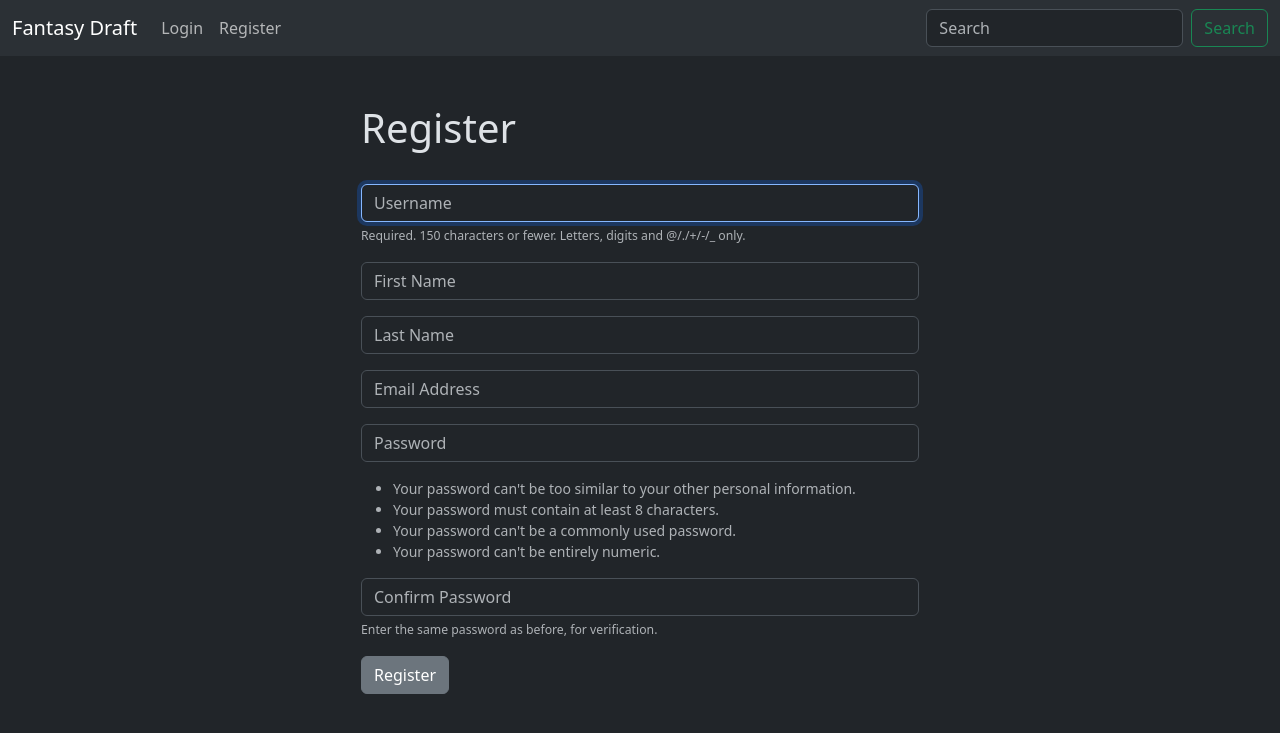
After one commit to adesmarais944/ff-draft, a Django app: page /register/ in a window 1280 px wide. The commit adds this page. Shown: the top 733 px of the page. Run offline with Django 5.2, Linux system fonts and the light colour scheme; some libraries are stand-ins or nearby versions.

Commit message:
added user registration, login, and logout features

```diff
--- /dev/null
+++ b/main/forms.py
@@ -0,0 +1,30 @@
+from django import forms
+from django.contrib.auth.forms import UserCreationForm
+from django.contrib.auth.models import User
+
+class SignUpForm(UserCreationForm):
+    email = forms.EmailField(label="", widget=forms.TextInput(attrs={'class':'form-control', 'placeholder':'Email Address'}))
+    first_name = forms.CharField(max_length=100, label="", widget=forms.TextInput(attrs={'class':'form-control', 'placeholder':'First Name'}))
+    last_name = forms.CharField(max_length=100, label="", widget=forms.TextInput(attrs={'class':'form-control', 'placeholder':'Last Name'}))
+
+    class Meta:
+        model = User
+        fields = ('username', 'first_name', 'last_name', 'email', 'password1', 'password2')
+
+    def __init__(self, *args, **kwargs):
+        super(SignUpForm, self).__init__(*args, **kwargs)
+
+        self.fields['username'].widget.attrs['class'] = 'form-control'
+        self.fields['username'].widget.attrs['placeholder'] = 'Username'
+        self.fields['username'].label = ''
+        self.fields['username'].help_text = '<span class="form-text text-muted"><small>Required. 150 characters or fewer. Letters, digits and @/./+/-/_ only.</small></span>'
+
+        self.fields['password1'].widget.attrs['class'] = 'form-control'
+        self.fields['password1'].widget.attrs['placeholder'] = 'Password'
+        self.fields['password1'].label = ''
+        self.fields['password1'].help_text = '<ul class="form-text text-muted small"><li>Your password can\'t be too similar to your other personal information.</li><li>Your password must contain at least 8 characters.</li><li>Your password can\'t be a commonly used password.</li><li>Your password can\'t be entirely numeric.</li></ul>'
+
+        self.fields['password2'].widget.attrs['class'] = 'form-control'
+        self.fields['password2'].widget.attrs['placeholder'] = 'Confirm Password'
+        self.fields['password2'].label = ''
+        self.fields['password2'].help_text = '<span class="form-text text-muted"><small>Enter the same password as before, for verification.</small></span>'
--- a/main/templates/base.html
+++ b/main/templates/base.html
@@ -11,6 +11,17 @@
     {% include 'navbar.html' %}
   </br>
     <div class="container">
+    </br>
+      {% if messages %}
+        {% for message in messages %}
+        <div class="alert alert-warning alert-dismissible fade show" role="alert">
+          {{ message }}
+          <button type="button" class="btn-close" data-bs-dismiss="alert" aria-label="Close"></button>
+        </div>
+        {% endfor %}
+      {% endif %}
+        {% block content %}
+        {% endblock %}
     </div>
     <script src="https://cdn.jsdelivr.net/npm/bootstrap@5.3.3/dist/js/bootstrap.bundle.min.js" integrity="sha384-YvpcrYf0tY3lHB60NNkmXc5s9fDVZLESaAA55NDzOxhy9GkcIdslK1eN7N6jIeHz" crossorigin="anonymous"></script>
   </body>
--- a/main/templates/navbar.html
+++ b/main/templates/navbar.html
@@ -6,6 +6,19 @@
       </button>
       <div class="collapse navbar-collapse" id="navbarSupportedContent">
         <ul class="navbar-nav me-auto mb-2 mb-lg-0">
+          </li>
+          {% if user.is_authenticated %}
+          <li class="nav-item">
+            <a class="nav-link" href="{% url 'logout' %}">Logout</a>
+          </li>
+          {% else %}
+          <li>
+            <a class="nav-link" href="{% url 'login' %}">Login</a>
+          </li>
+          <li>
+            <a class="nav-link" href="{% url 'register' %}">Register</a>
+          </li>
+          {% endif %}
         </ul>
         <form class="d-flex" role="search">
           <input class="form-control me-2" type="search" placeholder="Search" aria-label="Search">
--- /dev/null
+++ b/main/templates/register.html
@@ -0,0 +1,11 @@
+{% extends 'base.html' %}
+{% block content %}
+<div class="col-md-6 offset-md-3">
+    <h1>Register</h1></br>
+    <form method="POST" action="">
+        {% csrf_token %}
+        {{ form.as_p }}
+        <button type="submit" class="btn btn-secondary">Register</button>
+    </form>
+</div>
+{% endblock %}
--- a/main/urls.py
+++ b/main/urls.py
@@ -3,4 +3,7 @@ from . import views
 
 urlpatterns = [
     path('', views.home, name='home'),
+    path('login/', views.login_user, name = 'login'),
+    path('logout/', views.logout_user, name = 'logout'),
+    path('register/', views.register_user, name = 'register'),
 ]
--- a/main/views.py
+++ b/main/views.py
@@ -1,6 +1,46 @@
-from django.shortcuts import render
-from django.contrib.auth import authenticate
+from django.shortcuts import render, redirect, get_object_or_404
+from django.contrib.auth import authenticate, login, logout
+from django.contrib.auth.forms import UserCreationForm
+from django.contrib.auth.models import User
+from django.contrib import messages
+from .forms import SignUpForm
 
 # Create your views here.
 def home(request):
     return render(request, 'home.html', {})
+
+def login_user(request):
+    print("yo")
+    if request.method == "POST":
+        username = request.POST['username']
+        password = request.POST['password']
+        user = authenticate(request, username=username, password=password)
+        if user is not None:
+            login(request, user)
+            messages.success(request, ('You have logged in.'))
+            return redirect('home')
+        else:
+            messages.success(request, ('There was an issue logging in. Please try again.'))
+            return redirect('login')
+    else:
+        return render(request, 'login.html', {})
+
+def logout_user(request):
+    logout(request)
+    messages.success(request, ('You have been logged out.'))
+    return redirect('home')
+
+def register_user(request):
+    form = SignUpForm()
+    if request.method == "POST":
+        form = SignUpForm(request.POST)
+        if form.is_valid():
+            form.save()
+            username = form.cleaned_data['username']
+            password = form.cleaned_data['password1']
+            # Login user
+            user = authenticate(username=username, password=password)
+            login(request, user)
+            messages.success(request, ('You have successfully registered.'))
+            return redirect('home')
+    return render(request, 'register.html', {"form":form})
--- a/mysite/settings.py
+++ b/mysite/settings.py
@@ -106,7 +106,7 @@ AUTH_PASSWORD_VALIDATORS = [
 
 LANGUAGE_CODE = 'en-us'
 
-TIME_ZONE = 'UTC'
+TIME_ZONE = 'EST'
 
 USE_I18N = True
 
```
Also changed, not shown: main/templates/login.html (added, +21 -0 lines).
